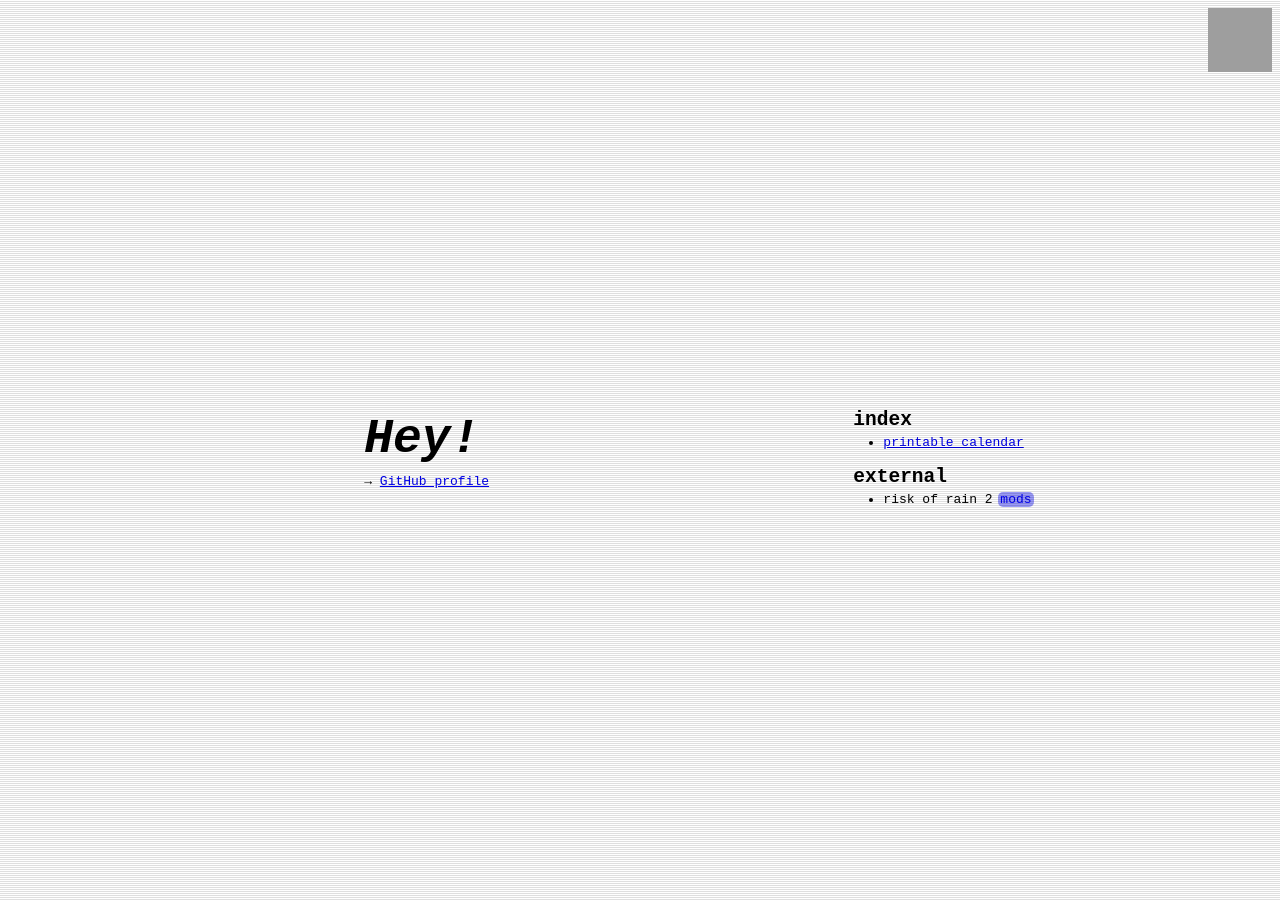
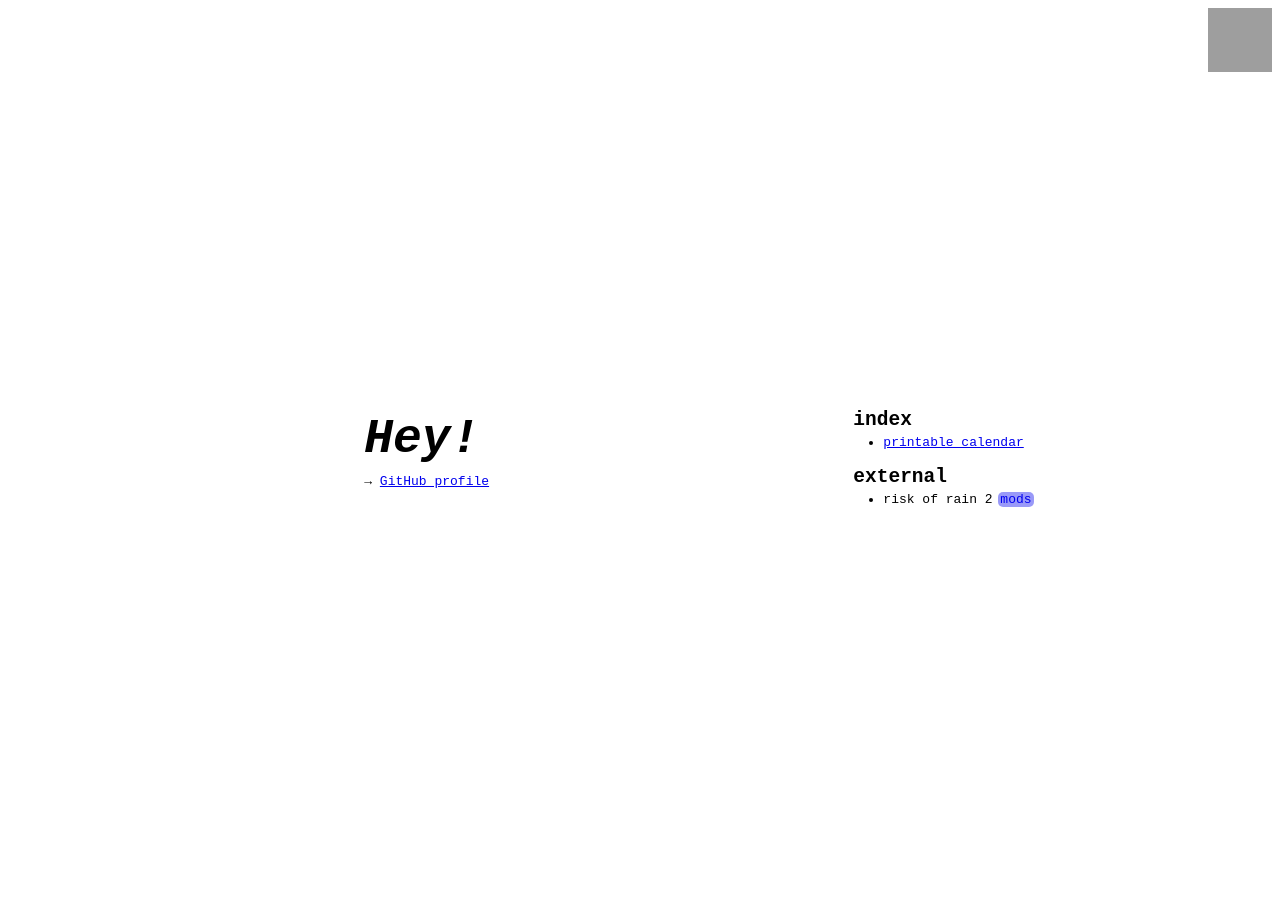
Before and after one commit to itsschwer/itsschwer.github.io, a Jekyll site: the page docs/index.html, which Jekyll copies as it is, in a window 1280 px wide. Built offline with Jekyll 4.4.1, drawn with Linux system fonts in a browser that asks for light colours; grey boxes are pictures that could not be loaded.

Commit message:
Disable scanlines in light mode

```diff
--- a/docs/css/fun/scanlines.css
+++ b/docs/css/fun/scanlines.css
@@ -8,11 +8,11 @@
 .scanlines {
     --speed: 0.02;
     --size: 2px;
-    --color: #00000020;
+    --color: #00000040;
     --tint: transparent;
 }
-@media (prefers-color-scheme: dark) {
-    .scanlines { --color: #00000040; }
+@media (prefers-color-scheme: light) {
+    .scanlines::after { background: none !important; }
 }
 
 .scanlines::after {
```
